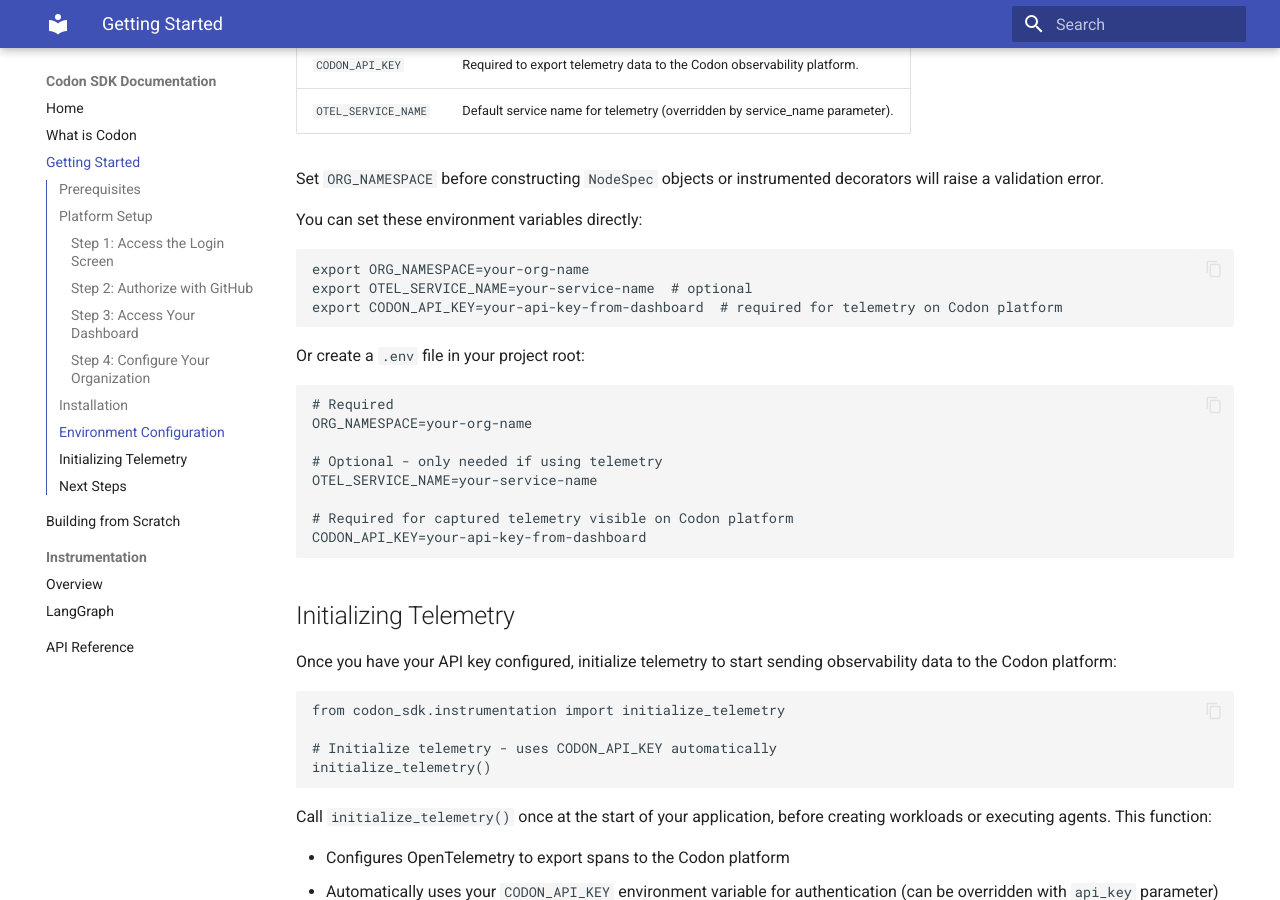
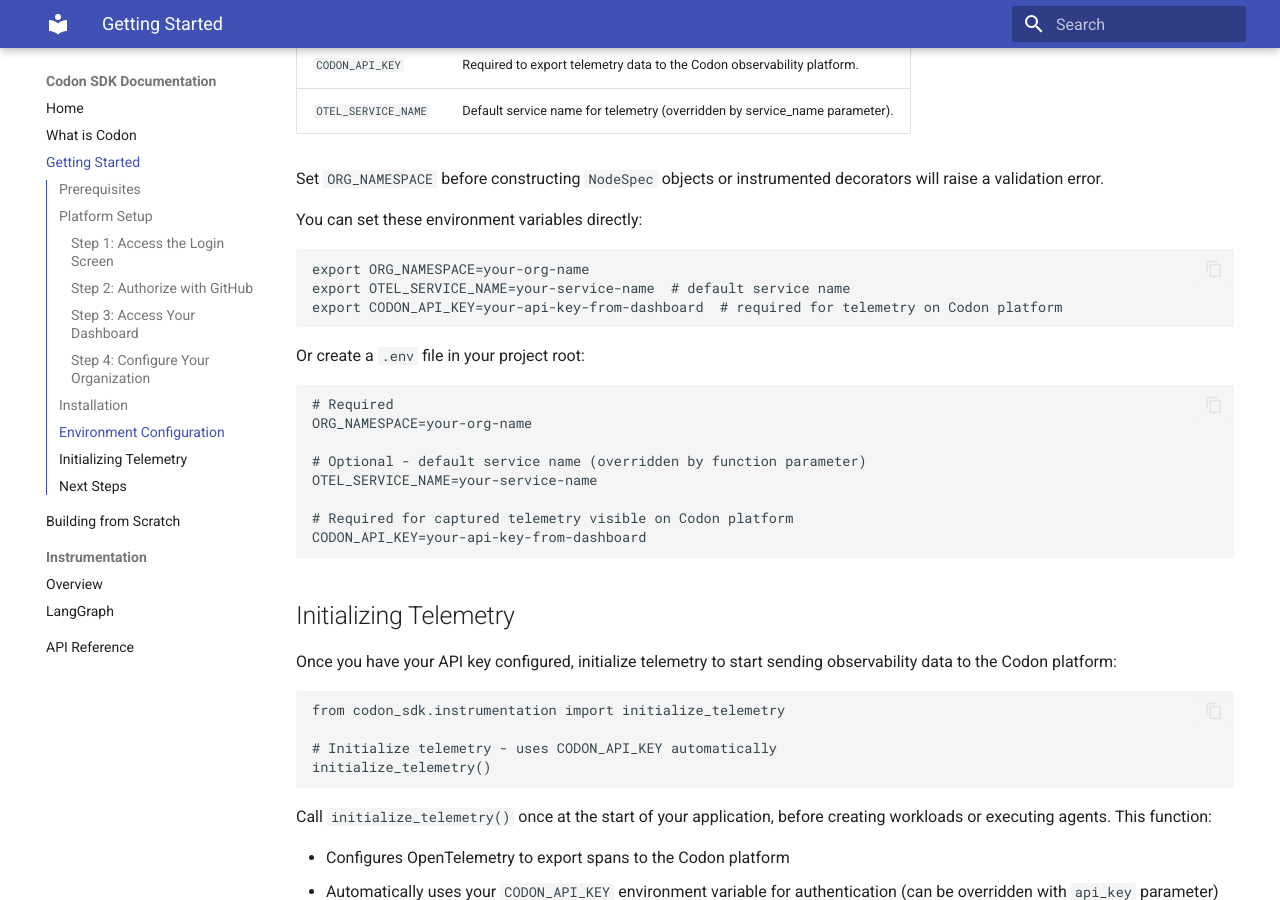
Before and after one commit to Codon-Ops/codon-sdk, an MkDocs documentation site: the page built from docs/public/getting-started.md, in a window 1280 px wide and 900 px high, scrolled down 3725 px. Built offline with MkDocs 1.6.1 and Material for MkDocs 9.7.7, drawn with Linux system fonts in a browser that asks for light colours.

Commit message:
dev/docs: Adding note about OTEL_SERVICE_NAME being overriden by function param

````diff
--- a/docs/public/getting-started.md
+++ b/docs/public/getting-started.md
@@ -66,7 +66,7 @@
 
 ```bash
 export ORG_NAMESPACE=your-org-name
-export OTEL_SERVICE_NAME=your-service-name  # optional
+export OTEL_SERVICE_NAME=your-service-name  # default service name
 export CODON_API_KEY=your-api-key-from-dashboard  # required for telemetry on Codon platform
 ```
 
@@ -76,7 +76,7 @@
 # Required
 ORG_NAMESPACE=your-org-name
 
-# Optional - only needed if using telemetry
+# Optional - default service name (overridden by function parameter)
 OTEL_SERVICE_NAME=your-service-name
 
 # Required for captured telemetry visible on Codon platform
````
